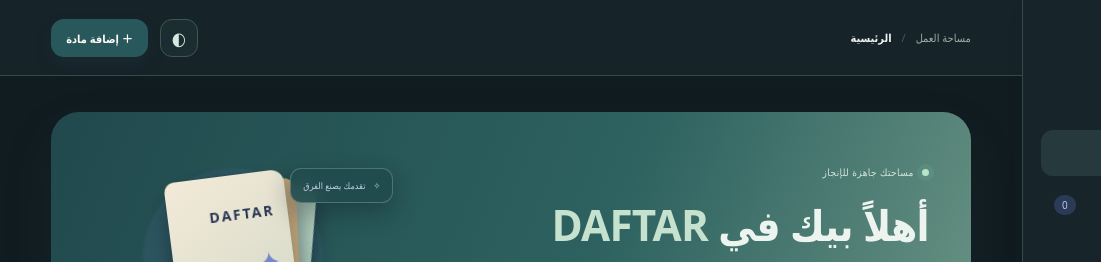
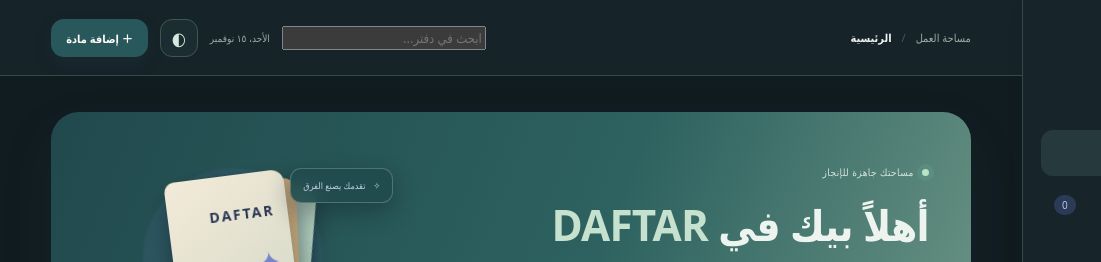
Before and after one commit to gogmail73-collab/DAFTAR, a plain HTML site: page index.html in a window 1280 px wide. Shown: the top 262 px of the page, 0-1101 px from the left. Drawn offline with Linux system fonts and the light colour scheme.

Commit message:
Add global search field to application header

```diff
--- a/index.html
+++ b/index.html
@@ -27,7 +27,7 @@
 </aside>
 <div class="scrim" id="scrim"></div>
 <main class="main">
-<header class="topbar"><button class="mobile-menu" id="menuBtn" aria-label="فتح القائمة">☰</button><div class="crumb"><span>مساحة العمل</span><i>/</i><b id="pageTitle">الرئيسية</b></div><div class="top-actions"><span class="today" id="todayLabel"></span><button class="theme-toggle" id="themeBtn" aria-label="تغيير المظهر">◐</button><button class="quick-add" id="quickAdd">＋ <span>إضافة مادة</span></button></div></header>
+<header class="topbar"><button class="mobile-menu" id="menuBtn" aria-label="فتح القائمة">☰</button><div class="crumb"><span>مساحة العمل</span><i>/</i><b id="pageTitle">الرئيسية</b></div><div class="top-actions"><div class="search-wrap"><input id="globalSearch" type="search" placeholder="ابحث في دفتر..." aria-label="بحث شامل" autocomplete="off"><div id="searchResults" class="search-results" hidden></div></div><span class="today" id="todayLabel"></span><button class="theme-toggle" id="themeBtn" aria-label="تغيير المظهر">◐</button><button class="quick-add" id="quickAdd">＋ <span>إضافة مادة</span></button></div></header>
 <div class="content">
 <section class="page active" id="page-home">
 <div class="hero"><div class="hero-copy"><span class="overline"><span class="pulse"></span> مساحتك جاهزة للإنجاز</span><h1>أهلاً بيك في <em>DAFTAR</em></h1><p>رتّب أفكارك، تابع تقدمك، وخلي كل خطوة في دراستك محسوبة.</p><div class="hero-actions"><button class="btn-primary" id="heroAdd">＋ أضف مادة جديدة</button><button class="btn-quiet" data-goto="planner">خطط لجلستك <span>←</span></button></div></div><div class="hero-visual"><div class="orb orb-one"></div><div class="orb orb-two"></div><div class="book-stack"><div class="book book-back"></div><div class="book book-mid"></div><div class="book book-front"><span>DAFTAR</span><i>✦</i><small>LEARN / TRACK / GROW</small></div></div><div class="float-chip chip-top">✧ <span>تقدمك يصنع الفرق</span></div><div class="float-chip chip-bottom"><b id="heroPercent">0%</b><span>نسبة الإنجاز</span></div></div></div>
```
